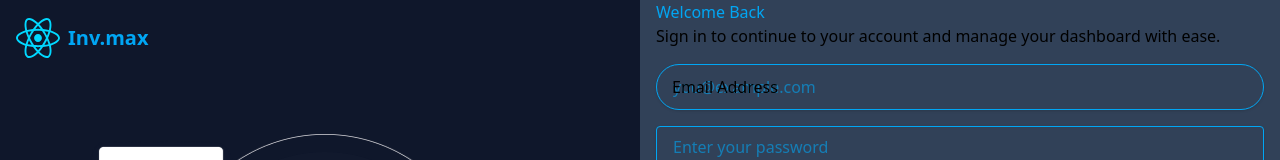
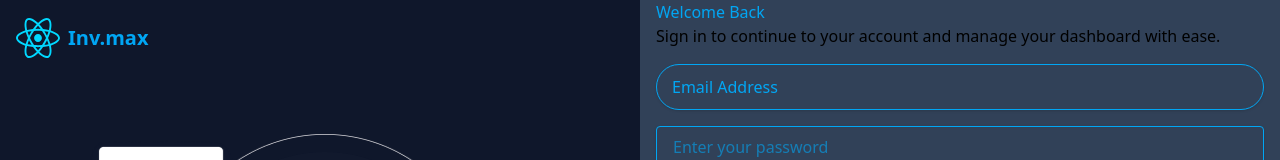
Before and after one commit to issah1554/invomas, a React (Vite) app: page /auth/login in a window 1280 px wide. Shown: the top 160 px of the page. Built offline with nearby package versions, Linux system fonts and the light colour scheme.

Commit message:
non-variant input

```diff
--- a/src/components/FloatingLabelTextInput.tsx
+++ b/src/components/FloatingLabelTextInput.tsx
@@ -4,9 +4,8 @@ interface TextInputProps
     extends Omit<React.InputHTMLAttributes<HTMLInputElement>, "size" | "pattern" | "required"> {
     label?: string;
     helperText?: string;
-    color: | "primary" | "secondary" | "accent" | "neutral" | "success" | "warning" | "error" | "info" | "light" | "dark";
+    color: "primary" | "secondary" | "accent" | "neutral" | "success" | "warning" | "error" | "info" | "light" | "dark";
     size: "xs" | "sm" | "md" | "lg" | "xl" | "2xl";
-    variant?: "solid" | "outline" | "text";
     rounded?: "none" | "sm" | "md" | "lg" | "xl" | "full";
     type?: React.HTMLInputTypeAttribute;
     placeholder?: string;
@@ -23,7 +22,6 @@ export function FloatingLabelTextInput({
     helperText,
     color,
     size,
-    variant = "outline",
     rounded = "sm",
     type = "text",
     placeholder,
@@ -77,12 +75,12 @@ export function FloatingLabelTextInput({
     const effectiveColor = invalid ? "error" : color;
 
     const roundedClasses = {
-        none: "rounded-none",
-        sm: "rounded",
-        md: "rounded-md",
-        lg: "rounded-lg",
-        xl: "rounded-xl",
-        full: "rounded-full",
+        none: { input: "rounded-none", label: "rounded-none" },
+        sm: { input: "rounded", label: "rounded-sm" },
+        md: { input: "rounded-md", label: "rounded-md" },
+        lg: { input: "rounded-lg", label: "rounded-lg" },
+        xl: { input: "rounded-xl", label: "rounded-xl" },
+        full: { input: "rounded-full", label: "rounded-full" },
     };
 
     const sizes = {
@@ -97,80 +95,93 @@ export function FloatingLabelTextInput({
     const baseClasses =
         "peer font-sans shadow-sm focus:outline-none focus:ring-2 transition disabled:opacity-60 disabled:cursor-not-allowed";
 
+    // Single variant (outline style) for all colors
     const colorClasses = {
         primary: {
-            solid: "bg-primary text-white placeholder-white/70 focus:ring-primary",
-            outline:
-                "bg-transparent border border-primary text-primary placeholder-primary/60 focus:ring-primary",
-            text: "bg-transparent text-primary placeholder-primary/60 focus:ring-primary",
+            input: "bg-transparent border border-primary text-primary placeholder-primary/60 focus:ring-primary",
+            label: "bg-white dark:bg-gray-900",
+            text: "text-primary"
         },
         secondary: {
-            solid:
-                "bg-secondary text-white placeholder-white/70 focus:ring-secondary",
-            outline:
-                "bg-transparent border border-secondary text-secondary placeholder-secondary/60 focus:ring-secondary",
-            text: "bg-transparent text-secondary placeholder-secondary/60 focus:ring-secondary",
+            input: "bg-transparent border border-secondary text-secondary placeholder-secondary/60 focus:ring-secondary",
+            label: "bg-white dark:bg-gray-900",
+            text: "text-secondary"
         },
         accent: {
-            solid: "bg-accent text-white placeholder-white/70 focus:ring-accent",
-            outline:
-                "bg-transparent border border-accent text-accent placeholder-accent/60 focus:ring-accent",
-            text: "bg-transparent text-accent placeholder-accent/60 focus:ring-accent",
+            input: "bg-transparent border border-accent text-accent placeholder-accent/60 focus:ring-accent",
+            label: "bg-white dark:bg-gray-900",
+            text: "text-accent"
         },
         neutral: {
-            solid: "bg-neutral text-white placeholder-white/70 focus:ring-neutral",
-            outline:
-                "bg-transparent border border-neutral text-neutral placeholder-neutral/60 focus:ring-neutral",
-            text: "bg-transparent text-neutral placeholder-neutral/60 focus:ring-neutral",
+            input: "bg-transparent border border-neutral text-neutral placeholder-neutral/60 focus:ring-neutral",
+            label: "bg-white dark:bg-gray-900",
+            text: "text-neutral"
         },
         success: {
-            solid:
-                "bg-success text-white placeholder-white/70 focus:ring-success",
-            outline:
-                "bg-transparent border border-success text-success placeholder-success/60 focus:ring-success",
-            text: "bg-transparent text-success placeholder-success/60 focus:ring-success",
+            input: "bg-transparent border border-success text-success placeholder-success/60 focus:ring-success",
+            label: "bg-white dark:bg-gray-900",
+            text: "text-success"
         },
         warning: {
-            solid:
-                "bg-warning text-white placeholder-white/70 focus:ring-warning",
-            outline:
-                "bg-transparent border border-warning text-warning placeholder-warning/60 focus:ring-warning",
-            text: "bg-transparent text-warning placeholder-warning/60 focus:ring-warning",
+            input: "bg-transparent border border-warning text-warning placeholder-warning/60 focus:ring-warning",
+            label: "bg-white dark:bg-gray-900",
+            text: "text-warning"
         },
         error: {
-            solid: "bg-error text-white placeholder-white/70 focus:ring-error",
-            outline:
-                "bg-transparent border border-error text-error placeholder-error/60 focus:ring-error",
-            text: "bg-transparent text-error placeholder-error/60 focus:ring-error",
+            input: "bg-transparent border border-error text-error placeholder-error/60 focus:ring-error",
+            label: "bg-white dark:bg-gray-900",
+            text: "text-error"
         },
         info: {
-            solid: "bg-info text-white placeholder-white/70 focus:ring-info",
-            outline:
-                "bg-transparent border border-info text-info placeholder-info/60 focus:ring-info",
-            text: "bg-transparent text-info placeholder-info/60 focus:ring-info",
+            input: "bg-transparent border border-info text-info placeholder-info/60 focus:ring-info",
+            label: "bg-white dark:bg-gray-900",
+            text: "text-info"
         },
         light: {
-            solid: "bg-light text-black placeholder-black/50 focus:ring-light",
-            outline:
-                "bg-transparent border border-light text-light placeholder-light/60 focus:ring-light",
-            text: "bg-transparent text-light placeholder-light/60 focus:ring-light",
+            input: "bg-transparent border border-light text-light placeholder-light/60 focus:ring-light",
+            label: "bg-white dark:bg-gray-900",
+            text: "text-light"
         },
         dark: {
-            solid: "bg-dark text-white placeholder-white/60 focus:ring-dark",
-            outline:
-                "bg-transparent border border-dark text-dark placeholder-dark/60 focus:ring-dark",
-            text: "bg-transparent text-dark placeholder-dark/60 focus:ring-dark",
+            input: "bg-transparent border border-dark text-dark placeholder-dark/60 focus:ring-dark",
+            label: "bg-white dark:bg-gray-900",
+            text: "text-dark"
         },
     };
 
-    const variantClasses = colorClasses[effectiveColor][variant];
+    const inputClasses = colorClasses[effectiveColor].input;
+    const labelClasses = colorClasses[effectiveColor].label;
+    const textClasses = colorClasses[effectiveColor].text;
 
-    // Determine background color for label based on variant
-    const getLabelBackground = () => {
-        if (variant === "solid") {
-            return "bg-transparent"; // For solid inputs, label should be transparent
+    // Calculate label position and style based on state
+    const getLabelClasses = () => {
+        const isFloating = isFocused || value;
+
+        if (isFloating) {
+            return `
+                absolute left-3
+                px-1
+                pointer-events-none
+                transition-all duration-200
+                origin-left
+                -translate-y-1/2 scale-75 top-0
+                ${labelClasses}
+                ${roundedClasses[rounded].label}
+                z-10
+                ${textClasses}
+            `;
+        } else {
+            return `
+                absolute left-3
+                px-1
+                pointer-events-none
+                transition-all duration-200
+                origin-left
+                top-1/2 -translate-y-1/2 scale-100
+                bg-transparent
+                ${textClasses}
+            `;
         }
-        return "bg-primary dark:bg-gray-900"; // Default background for outline/text variants
     };
 
     return (
@@ -182,7 +193,8 @@ export function FloatingLabelTextInput({
                     type={type}
                     pattern={pattern}
                     required={required}
-                    placeholder={placeholder ?? " "}
+                    // Set placeholder to empty string when label is set and input is not focused
+                    placeholder={label && !isFocused ? "" : placeholder}
                     value={value}
                     onChange={handleChange}
                     onFocus={handleFocus}
@@ -190,37 +202,33 @@ export function FloatingLabelTextInput({
                     disabled={disabled}
                     aria-invalid={invalid}
                     aria-describedby={helperText ? `${inputId}-help` : undefined}
-                    className={`${baseClasses} ${roundedClasses[rounded]} ${sizes[size]} ${variantClasses} w-full`}
+                    className={`${baseClasses} ${roundedClasses[rounded].input} ${sizes[size]} ${inputClasses} w-full`}
                 />
 
                 {label && (
                     <label
                         htmlFor={inputId}
                         className={`
-                            absolute left-3
-                            px-1
-                            pointer-events-none
-                            transition-all duration-200
-                            origin-left
-                            ${getLabelBackground()}
+                            ${getLabelClasses()}
 
-                            // When input has value OR is focused, label floats above
-                            ${value || isFocused
-                                ? `-translate-y-1/2 scale-75 top-0 ${getLabelBackground()} z-10`
-                                : `top-1/2 -translate-y-1/2 scale-100 ${colorClasses[effectiveColor].text.split(' ')[0]}`
-                            }
-
-                            // Peer states for when placeholder is shown
-                            peer-placeholder-shown:scale-100
-                            peer-placeholder-shown:top-1/2
-                            peer-placeholder-shown:-translate-y-1/2
-
-                            // When focused
+                            // Peer states for better transitions
                             peer-focus:scale-75
                             peer-focus:-translate-y-1/2
                             peer-focus:top-0
                             peer-focus:z-10
-                            peer-focus:${getLabelBackground()}
+                            peer-focus:${labelClasses}
+                            peer-focus:${roundedClasses[rounded].label}
+
+                            // When input has content
+                            peer-not-placeholder-shown:scale-75
+                            peer-not-placeholder-shown:-translate-y-1/2
+                            peer-not-placeholder-shown:top-0
+                            peer-not-placeholder-shown:z-10
+                            peer-not-placeholder-shown:${labelClasses}
+                            peer-not-placeholder-shown:${roundedClasses[rounded].label}
+
+                            // Hide placeholder when not focused and label is set
+                            peer-placeholder-shown:bg-transparent
                         `}
                     >
                         {label}
@@ -234,7 +242,7 @@ export function FloatingLabelTextInput({
             {helperText && (
                 <p
                     id={`${inputId}-help`}
-                    className={`text-xs ml-2 ${colorClasses[effectiveColor].text.split(' ')[0]}`}
+                    className={`text-xs ml-2 ${textClasses}`}
                 >
                     {helperText}
                 </p>
```
Also changed, not shown: src/utilities/validation.ts (added, +36 -0 lines).
